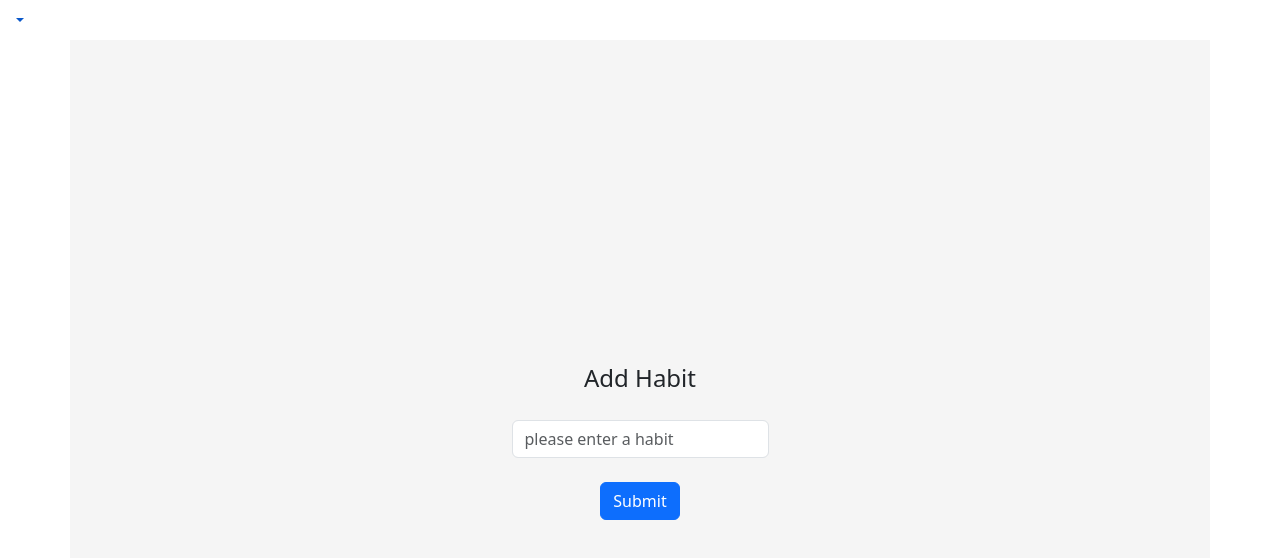
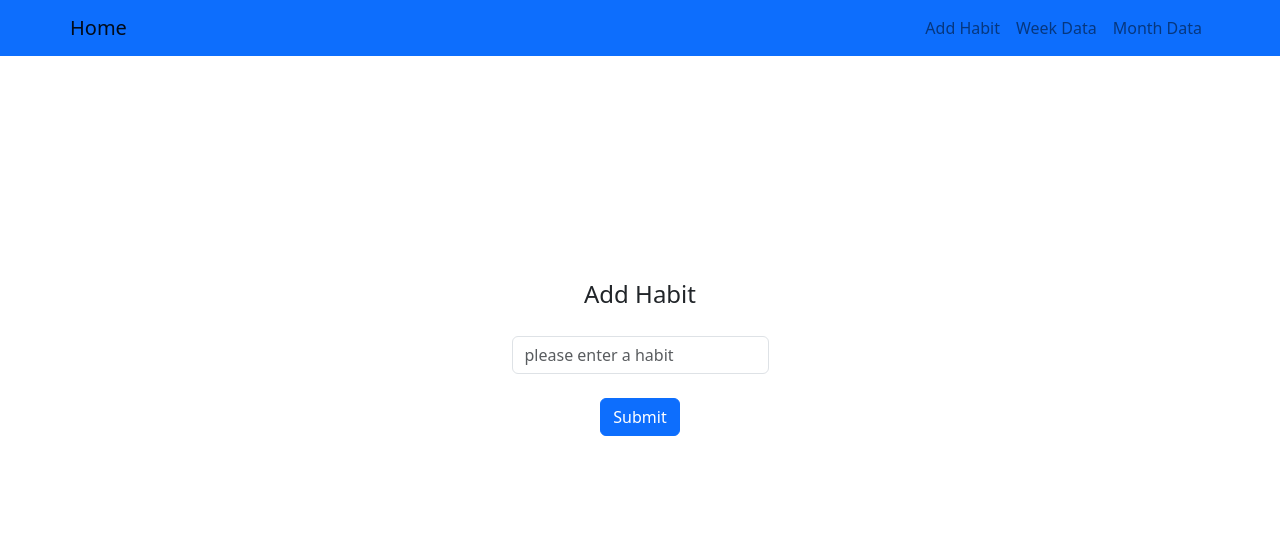
Before and after one commit to anissalopez/phase-2-final-project, a React (Create React App) app in the folder my-app/: page /AddHabit in a window 1280 px wide. Shown: the top 558 px of the page. Built offline with nearby package versions, Linux system fonts and the light colour scheme; no server answers.

Commit message:
updating weekData css

```diff
--- a/my-app/src/Components/Habit.js
+++ b/my-app/src/Components/Habit.js
@@ -84,5 +84,4 @@ function renderButtons(){
     </tr>
   )
 }
-
 export default Habit;
--- a/my-app/src/Components/HabitForm.js
+++ b/my-app/src/Components/HabitForm.js
@@ -1,11 +1,8 @@
 import React, { useState } from "react";
 import { useNavigate } from "react-router-dom";
 import { Button, Container, Form }from 'react-bootstrap'
-import { FontAwesomeIcon } from '@fortawesome/react-fontawesome';
-import { faPlus } from '@fortawesome/free-solid-svg-icons';
 
-
-function HabitForm({ updateHabitList, habits }){
+function HabitForm({ updateHabitList }){
     const [form, setForm] = useState({
         habit: "",
         completed: false,
@@ -35,9 +32,8 @@ function HabitForm({ updateHabitList, habits }){
         });
     };
 
-
     return(
-        <Container id="formContainer" className="d-grid h-100">
+        <Container id="formContainer" className="d-grid h-75">
         <Form id="habitForm" className="text-center w-60" onSubmit={handleSubmit}>
             <Form.Group  controlId="habitForm">
             <Form.Label className="mb-4 fs-4">Add Habit</Form.Label>
--- a/my-app/src/Components/NavBar.js
+++ b/my-app/src/Components/NavBar.js
@@ -1,26 +1,24 @@
 import React, { useState } from "react";
 import { FontAwesomeIcon } from '@fortawesome/react-fontawesome';
 import { faBars } from '@fortawesome/free-solid-svg-icons';
-import { NavDropdown, Nav, Navbar} from "react-bootstrap";
+import { Container, Nav, Navbar} from "react-bootstrap";
 import "bootstrap/dist/css/bootstrap.min.css";
 
 
 export default function Navigation() {
 
   return (
-
-
-        <Nav aria-label="Toggle navigation" >
-          <NavDropdown >
-          <NavDropdown.Item href="/">Home</NavDropdown.Item>
-            <NavDropdown.Item href="/AddHabit">Add Habit</NavDropdown.Item>
-            <NavDropdown.Item href="/WeekData">Weekly Data</NavDropdown.Item>
-            <NavDropdown.Item href="/MonthlyData">Monthly Data</NavDropdown.Item>
-          </NavDropdown>
-        </Nav>
-
-
-
-
+      <>
+        <Navbar bg="primary" data-bs-theme="dark">
+          <Container>
+            <Navbar.Brand href="/">Home</Navbar.Brand>
+            <Nav placement="end" className=" justify-content-end">
+              <Nav.Link  href="/AddHabit">Add Habit</Nav.Link>
+              <Nav.Link href="/WeekData">Week Data</Nav.Link>
+              <Nav.Link href="/MonthlyData">Month Data</Nav.Link>
+            </Nav>
+          </Container>
+        </Navbar>
+        </>
   )
 }
--- a/my-app/src/Components/WeekData.js
+++ b/my-app/src/Components/WeekData.js
@@ -30,7 +30,7 @@ function WeekData({ changeWeek, habits, activeDay}){
     const habitData = habits.map((habit) => {
         const percent = `${(habitCount[habit.habit]/7 * 100).toFixed(0)}%`;
         return (
-            <tr key={habit.habit}>
+            <tr key={habit.habit} className="align-middle">
                 <td>{habit.habit}</td>
                 <td>{habitCount[habit.habit] > 0 ?  percent : `0%`} </td>
             </tr>
@@ -38,28 +38,27 @@ function WeekData({ changeWeek, habits, activeDay}){
     });
 
     return (
-        <div>
+        <Container className="d-grid h-100">
             {renderWeekRange()}
-          <div className="tableDiv">
-           <Table className="weekData .bg-primary.bg-gradient" striped bordered >
+           <Table className="weekData " striped bordered >
             <thead>
-                <tr>
-                    <th>
+                <tr className="align-middle">
+                    <th >
                         Habits
                     </th>
                     <th>
                     <FontAwesomeIcon icon={faPercent} />
                     </th>
-
                 </tr>
             </thead>
             <tbody>
                 {habitData}
             </tbody>
          </Table>
-         </div>
          {changeWeek()}
-        </div>
+         </Container>
+
+
     );
 };
 
--- a/my-app/src/index.css
+++ b/my-app/src/index.css
@@ -1,30 +1,20 @@
-#root{
-
-
-}
-
 body{
   min-height: 100vh;
   display: grid;
-  background-color: #f5f5f5;
 }
 
-.habitContainer{
-  background: #f5f5f5;
-}
 #formContainer{
   place-items: center center;
-  background:#f5f5f5;
 }
 
 .weekData td {
+  align-items: center;
   text-align: center;
-  width: 90px;
-
+  width:90px;
 }
 
-.weekData tr{
-  text-align: left;
+weekData tr{
+  height: 60px;
 }
 
 .weekData th{
```
